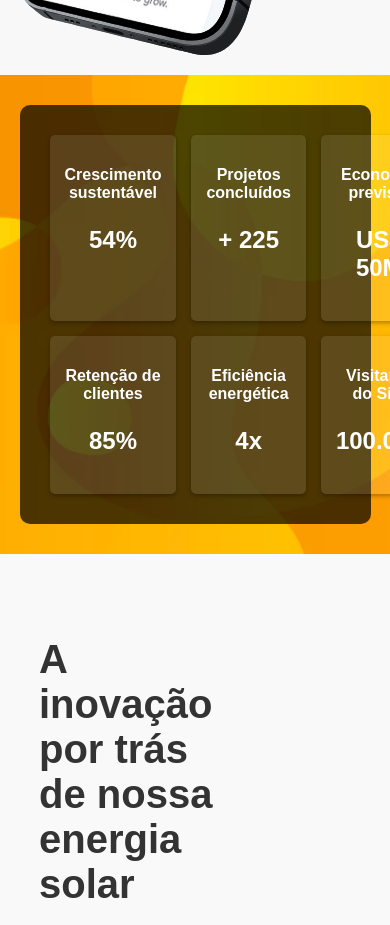
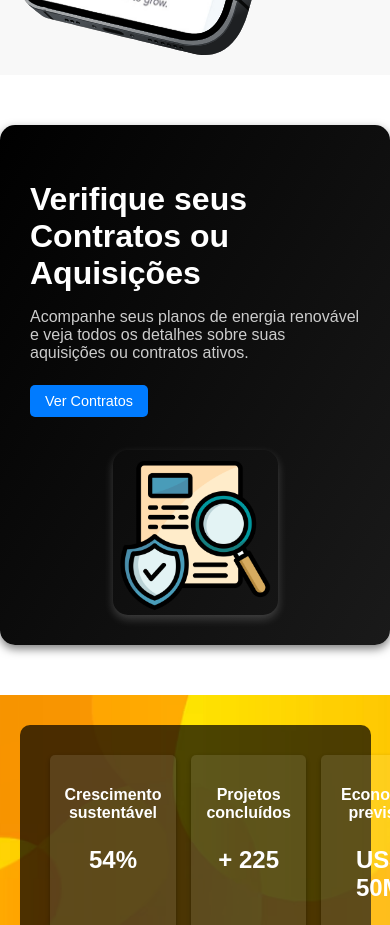
Before and after one commit to mkenzo16/EnergiaConnect, a Next.js app in the folder energia-connect/: page / in a window 390 px wide. Shown: the part 1740-2665 px from the top of the page. Built offline with nearby package versions, Linux system fonts and the light colour scheme.

Commit message:
criacao da pagina de verificar contratos

```diff
--- /dev/null
+++ b/energia-connect/src/app/components/VerificarContratos/VerificarContratos.module.css
@@ -0,0 +1,88 @@
+.container {
+    display: flex;
+    align-items: center;
+    justify-content: space-between;
+    padding: 50px;
+    background: linear-gradient(120deg, #000000, #1a1a1a);
+    border-radius: 15px;
+    margin: 50px 0;
+    box-shadow: 0px 4px 10px rgba(0, 0, 0, 0.5);
+    flex-wrap: wrap;
+}
+
+.textContainer {
+    flex: 1;
+    padding-right: 20px;
+    text-align: left;
+}
+
+.title {
+    font-size: 2.5rem;
+    color: #ffffff;
+    margin-bottom: 15px;
+}
+
+.subtitle {
+    font-size: 1.2rem;
+    color: #cccccc;
+    margin-bottom: 30px;
+}
+
+.button {
+    padding: 10px 20px;
+    background-color: #007bff;
+    color: #ffffff;
+    text-decoration: none;
+    border-radius: 5px;
+    font-size: 1rem;
+    transition: background-color 0.3s ease;
+}
+
+.button:hover {
+    background-color: #0056b3;
+}
+
+.imageContainer {
+    flex: 1;
+    display: flex;
+    justify-content: center;
+    margin-top: 20px;
+}
+
+.image {
+    max-width: 50%;
+    height: auto;
+    border-radius: 15px;
+    box-shadow: 0px 4px 10px rgba(255, 255, 255, 0.2);
+}
+
+
+@media screen and (max-width: 768px) {
+    .container {
+        flex-direction: column;
+        padding: 30px;
+        text-align: center;
+    }
+
+    .textContainer {
+        padding-right: 0;
+        margin-bottom: 20px;
+    }
+
+    .title {
+        font-size: 2rem;
+    }
+
+    .subtitle {
+        font-size: 1rem;
+    }
+
+    .button {
+        font-size: 0.9rem;
+        padding: 8px 15px;
+    }
+
+    .image {
+        width: 90%;
+    }
+}
--- /dev/null
+++ b/energia-connect/src/app/components/VerificarContratos/VerificarContratos.tsx
@@ -0,0 +1,27 @@
+import React from "react";
+import styles from "./VerificarContratos.module.css";
+
+const VerificarContratos = () => {
+  return (
+    <div className={styles.container}>
+      <div className={styles.textContainer}>
+        <h2 className={styles.title}>Verifique seus Contratos ou Aquisições</h2>
+        <p className={styles.subtitle}>
+          Acompanhe seus planos de energia renovável e veja todos os detalhes sobre suas aquisições ou contratos ativos.
+        </p>
+        <a href="/contratos" className={styles.button}>
+          Ver Contratos
+        </a>
+      </div>
+      <div className={styles.imageContainer}>
+        <img
+          src="/policy.png"
+          alt="Monitoramento de Energia"
+          className={styles.image}
+        />
+      </div>
+    </div>
+  );
+};
+
+export default VerificarContratos;
--- a/energia-connect/src/app/page.tsx
+++ b/energia-connect/src/app/page.tsx
@@ -5,6 +5,7 @@ import Partners from '../app/components/Parceiros/Partners';
 import Footer from '../app/components/Rodape/Footer';
 import FeedbackSection from './components/Feedback/FeedbackSection';
 import Grafico from './components/Grafico/Grafico';
+import VerificarContratos from './components/VerificarContratos/VerificarContratos';
 
 export default function HomePage() {
   return (
@@ -13,6 +14,7 @@ export default function HomePage() {
       <main>
         <Hero />
         <About />
+        <VerificarContratos />
         <FeedbackSection />
         <Grafico />
         <Partners />
```
Also changed, not shown: energia-connect/src/app/components/ContratosMenu/ContratosMenu.tsx (added, +45 -0 lines), energia-connect/public/policy.png (added), energia-connect/src/app/components/Contratos/Contratos.tsx (added), energia-connect/src/app/components/ContratosMenu/ContratosMenu.module.css (added).
